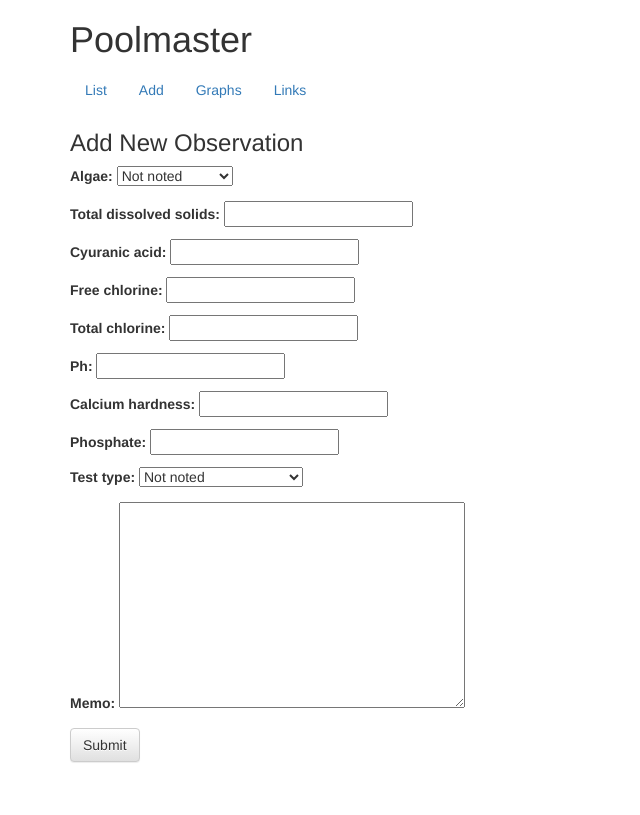
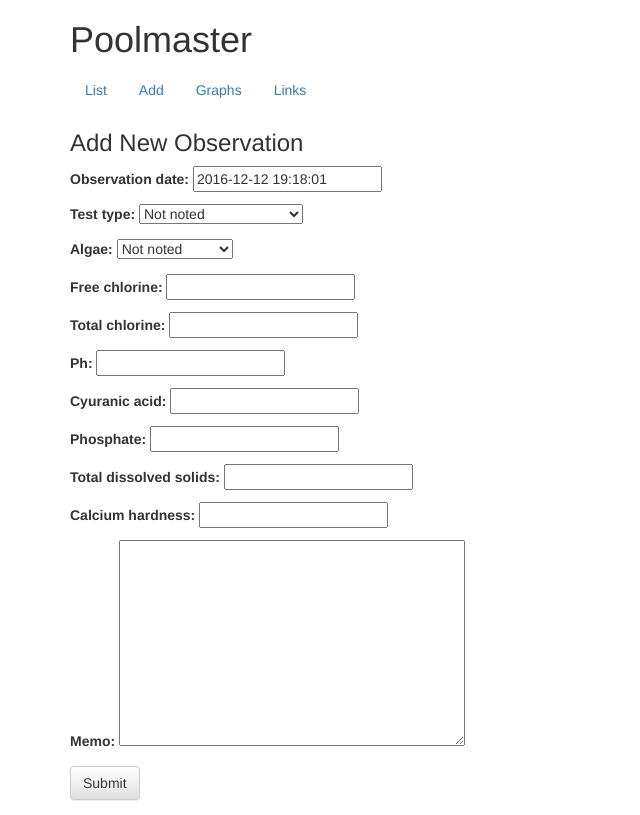
Before and after one commit to cgspeck/poolmaster, a Django app: page /observation/add/ in a window 1280 px wide. Shown: the whole page, without its empty margins (0-640 px from the left). Before the commit the page ends 763 px from the top, so only its background shows below. Run offline with Django 3.2, Linux system fonts and the light colour scheme; some libraries are stand-ins or nearby versions.

Commit message:
Allow user to set the observation date

```diff
--- a/poolmaster/datacorder/models.py
+++ b/poolmaster/datacorder/models.py
@@ -1,7 +1,9 @@
+import django
+from django.db import models
+from django.db.models.fields.related import ManyToManyField
+
+from django.utils import timezone
 from django.urls import reverse
-from django.db import models
-
-from django.db.models.fields.related import ManyToManyField
 
 # Create your models here.
 class Observation(models.Model):
@@ -36,6 +38,8 @@ class Observation(models.Model):
     )
     memo = models.TextField(blank=True)
     observation_created = models.DateTimeField(auto_now_add=True)
+    observation_updated = models.DateTimeField(auto_now=True)
+    observation_date = models.DateTimeField(default=django.utils.timezone.now)
 
     def get_absolute_url(self):
         return reverse('observation-detail', kwargs={'pk': self.pk})
--- a/poolmaster/datacorder/templates/datacorder/snippets/observation_panel.html
+++ b/poolmaster/datacorder/templates/datacorder/snippets/observation_panel.html
@@ -1,6 +1,6 @@
 <div class="panel panel-{{panel_class}}">
   <div class="panel-heading">
-    <a href="{{ object.get_absolute_url }}"><h3 class="panel-title">{{object.observation_created}}</a></h3>
+    <a href="{{ object.get_absolute_url }}"><h3 class="panel-title">{{object.observation_date}}</a></h3>
   </div>
   <div class="panel-body">
       {% include "./readonly_field.html" with field_name="algae" field_humanized="Algae" field_value=object.get_algae_display only %}
--- a/poolmaster/datacorder/views.py
+++ b/poolmaster/datacorder/views.py
@@ -5,12 +5,25 @@ from django.urls import reverse_lazy
 
 from .models import Observation
 
+OBSERVATION_FIELDS = [
+    'observation_date',
+    'test_type',
+    'algae',
+    'free_chlorine',
+    'total_chlorine',
+    'ph',
+    'cyuranic_acid',
+    'phosphate',
+    'total_dissolved_solids',
+    'calcium_hardness',
+    'memo',
+]
 # Create your views here.
 class IndexView(ListView):
     model = Observation
 
     def get_queryset(self):
-        return Observation.objects.order_by('-observation_created')[:100]
+        return Observation.objects.order_by('-observation_date')[:100]
 
 class GraphView(TemplateView):
     template_name = "datacorder/graph.html"
@@ -23,15 +36,11 @@ class ObservationDetail(DetailView):
 
 class ObservationCreate(CreateView):
     model = Observation
-    fields = [
-        'algae', 'total_dissolved_solids', 'cyuranic_acid', 'free_chlorine', 'total_chlorine', 'ph', 'calcium_hardness', 'phosphate', 'test_type', 'memo',
-    ]
+    fields = OBSERVATION_FIELDS
 
 class ObservationUpdate(UpdateView):
     model = Observation
-    fields = [
-        'algae', 'total_dissolved_solids', 'cyuranic_acid', 'free_chlorine', 'total_chlorine', 'ph', 'calcium_hardness', 'phosphate', 'test_type', 'memo',
-    ]
+    fields = OBSERVATION_FIELDS
 
 class ObservationDelete(DeleteView):
     model = Observation
```
